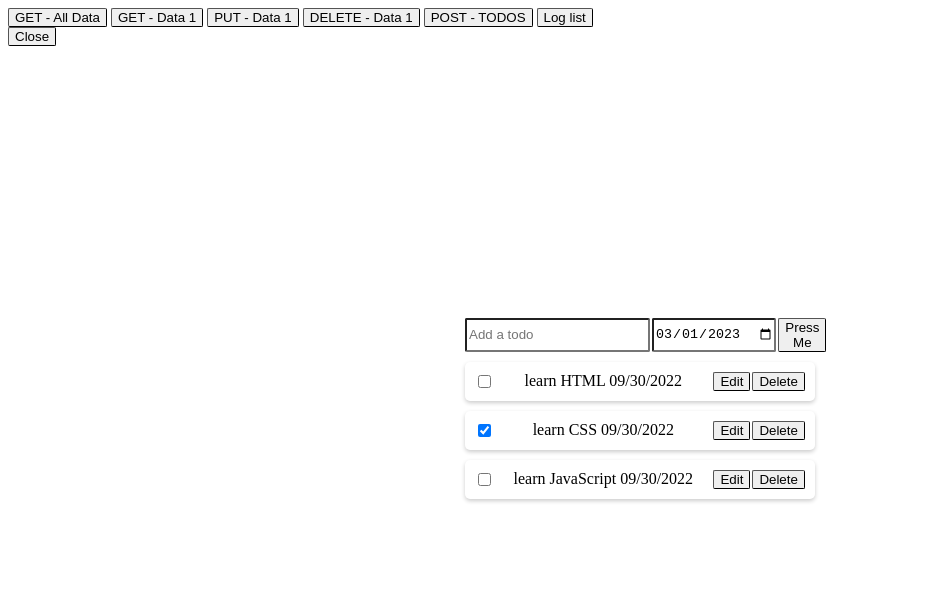
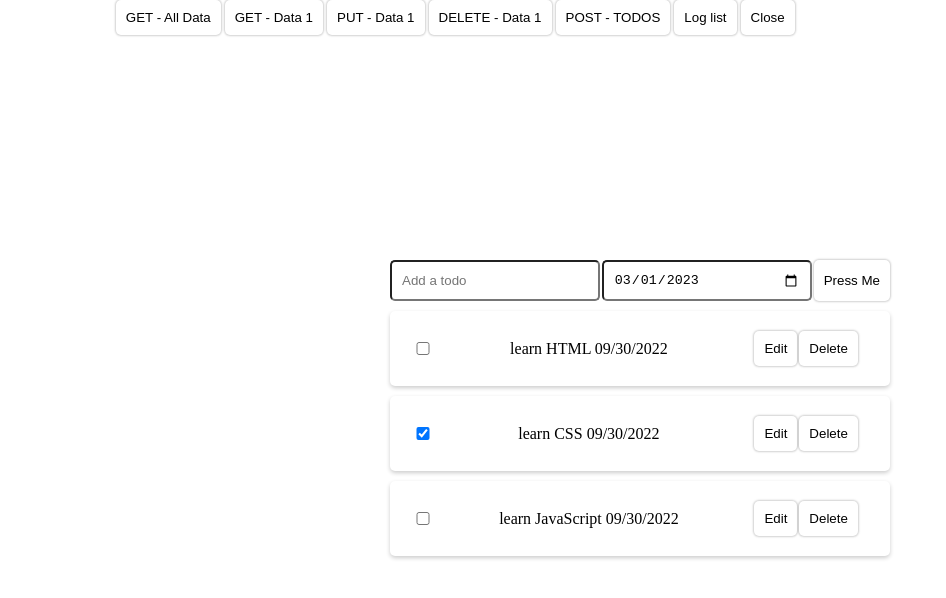
Before and after one commit to PlanZGit/TodoList, a plain HTML site: page index.html in a window 1280 px wide. Shown: the whole page, without its empty margins (0-946 px from the left). Drawn offline with nearby package versions, Linux system fonts and the light colour scheme.

Commit message:
CSS fixing, input enter key

```diff
--- a/controller.js
+++ b/controller.js
@@ -7,13 +7,6 @@ const addToDo = () => {
   title.value = "";
   render();
 };
-
-// function deleteToDo(event) {
-//   const deletButton = event.target
-//   const idToDelete = deletButton.id
-//   removeTodo(idToDelete)
-//   render()
-// }
 
 function checkfunc(event) {
   // console.log(event)
@@ -49,6 +42,15 @@ const onDelete = (todoToDelete) => {
   };
 };
 
+//log todos
 const logList = () => {
   console.log(todos);
 };
+
+// Get the input field
+var input = document.getElementById("input-title");
+input.addEventListener("keypress", function (event) {
+  if (event.key === "Enter") {
+    document.getElementById("press-me").click();
+  }
+});
--- a/index.css
+++ b/index.css
@@ -1,10 +1,23 @@
 body {
-  background-color: white;
+  display: flex;
+  flex-direction: column;
+  justify-content: center;
 }
 
 button {
-  border: 1px outset rgb(0, 0, 0);
-  border-radius: 2px;
+  background-color: white;
+  border: none;
+  border-radius: 5px;
+  box-shadow: 0px 0px 2px 1px rgba(0, 0, 0, 0.185);
+  padding: 10px;
+  transition: 0.25s;
+}
+
+button:hover {
+  /* transform: translate3d(0px, 0px, 0px); */
+  box-shadow: rgba(0, 0, 0, 0.2) 0px 8px 16px 0px;
+  z-index: 10;
+  transition: 0.25s;
 }
 
 .prevent-select {
@@ -30,7 +43,7 @@ button:focus {
 }
 
 .todo-section > * {
-  width: 350px;
+  width: 500px;
 }
 
 .todoList-container {
@@ -41,11 +54,21 @@ button:focus {
 .todo-container {
   display: flex;
   background-color: white;
-  padding: 10px;
+  padding: 20px;
   border-radius: 5px;
+
+  /* transform: translate3d(0px, 0px, 0px); */
+  cursor: pointer;
   box-shadow: rgba(0, 0, 0, 0.2) 0px 2px 4px 0px;
-  transform: translate3d(0px, 0px, 0px);
-  cursor: grab;
+  z-index: 1;
+  transition: 0.15s;
+}
+
+.todo-container:hover {
+  /* transform: translate3d(0px, 0px, 0px); */
+  box-shadow: rgba(0, 0, 0, 0.2) 0px 16px 32px 0px;
+  z-index: 10;
+  transition: 0.15s;
 }
 
 .todo-container div:nth-child(1) {
@@ -77,9 +100,11 @@ button:focus {
   gap: 2px;
 }
 
-.input-todo input {
-  border-radius: 2px;
+.input-todo input,
+input {
   flex: 1;
+  padding: 10px;
+  border-radius: 5px;
 }
 
 table,
--- a/index.html
+++ b/index.html
@@ -12,17 +12,17 @@
 </head>
 
 <body>
-  <section style="position: fixed">
+  <section style="position: fixed; top: 0px; color: white;">
     <div id="get-data">
+      Test CRUD API
       <button onclick=getAllData()>GET - All Data</button>
       <button onclick=getData()>GET - Data 1</button>
       <button onclick=updateData()>PUT - Data 1</button>
       <button onclick=deleteData()>DELETE - Data 1</button>
       <button onclick=postData()>POST - TODOS</button>
       <button onclick=logList()>Log list</button>
-
+      <button id="close-data-button" onclick=closeData()>Close</button>
     </div>
-    <button id="close-data-button" onclick=closeData()>Close</button>
     <div id="data-section"></div>
   </section>
 
@@ -31,7 +31,7 @@
     <div class="input-todo">
       <input type="text" id="input-title" placeholder="Add a todo" />
       <input type="date" id="input-date" />
-      <button onclick=addToDo()>Press Me</button>
+      <button onclick=addToDo() id="press-me">Press Me</button>
     </div>
 
     <div id="todoList" class="todoList-container"></div>
```
